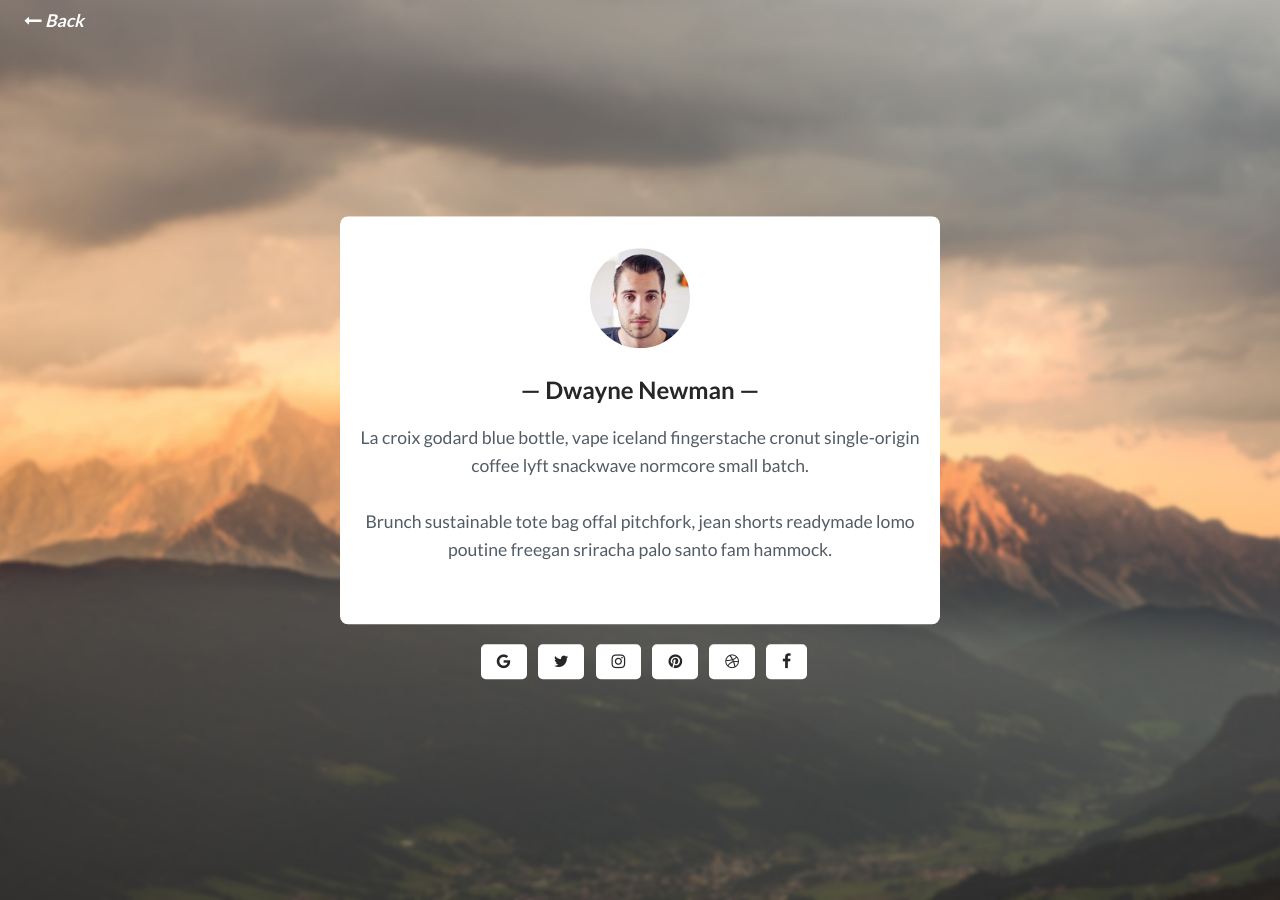
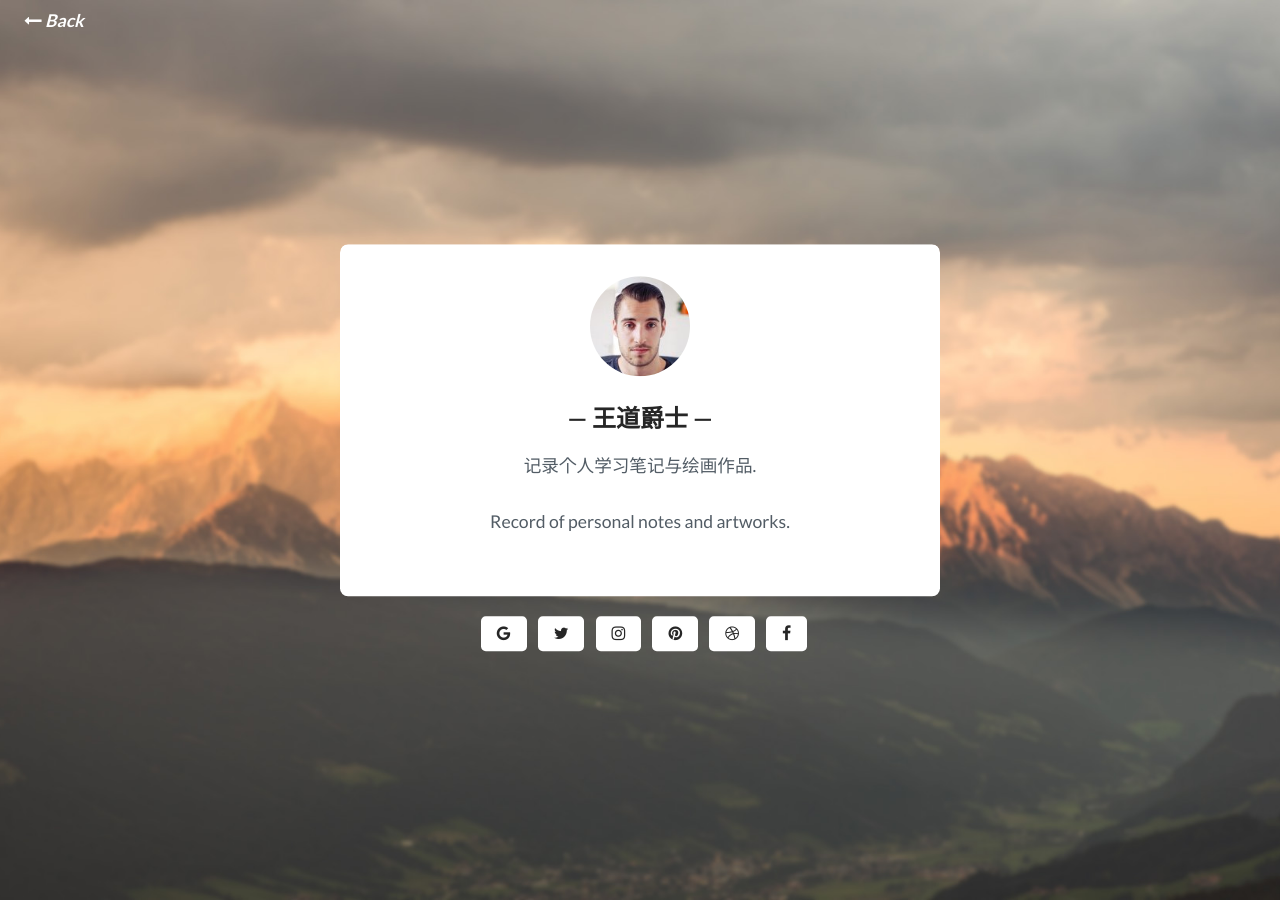
Before and after one commit to HelloWarcraft/HelloWarcraft, a Jekyll site: the page built from _pages/about.html, in a window 1280 px wide. Built offline with Jekyll 4.4.1, drawn with Linux system fonts in a browser that asks for light colours.

Commit message:
Update about.html

```diff
--- a/_pages/about.html
+++ b/_pages/about.html
@@ -11,9 +11,9 @@ permalink: /about/
           <img src="{{site.baseurl}}/assets/img/{% if site.author-pic %}{{site.author-pic}}{% endif %}" alt="Author image">
         </div>
         <div class="author_info">
-          <h2 class="author_title">{% if site.author-name %}{{site.author-name}}{% else %}Dwayne Newman{% endif %}</h2>
-          <p class="author_subtitle">{% if site.about-author %}{{site.about-author}}{% else %}La croix godard blue bottle, vape iceland fingerstache cronut single-origin coffee lyft snackwave normcore small batch.{% endif %}</p>
-          <p class="author_subtitle">Brunch sustainable tote bag offal pitchfork, jean shorts readymade lomo poutine freegan sriracha palo santo fam hammock.</p>
+          <h2 class="author_title">{% if site.author-name %}{{site.author-name}}{% else %}王道爵士{% endif %}</h2>
+          <p class="author_subtitle">{% if site.about-author %}{{site.about-author}}{% else %}记录个人学习笔记与绘画作品.{% endif %}</p>
+          <p class="author_subtitle">Record of personal notes and artworks.</p>
         </div>
       </div>
 
```
